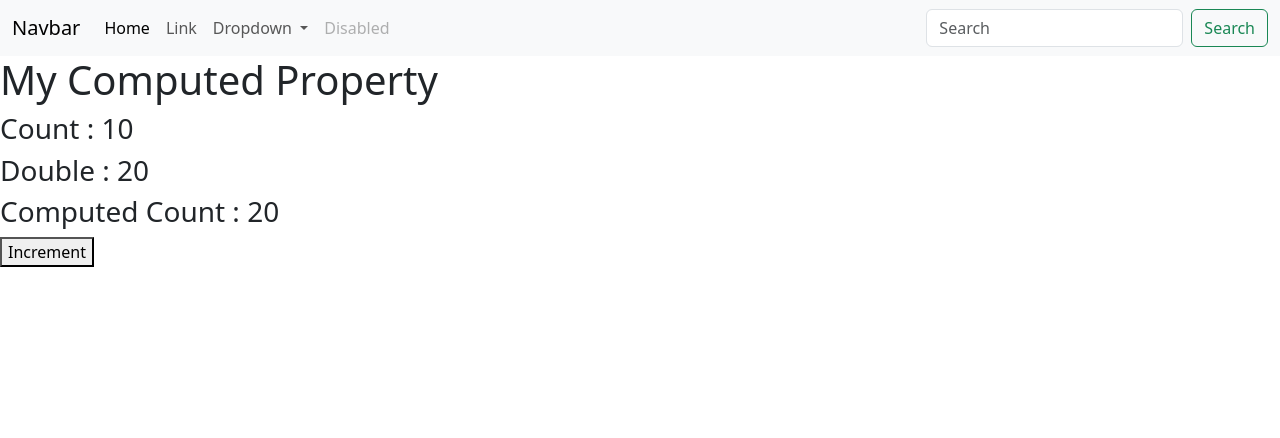
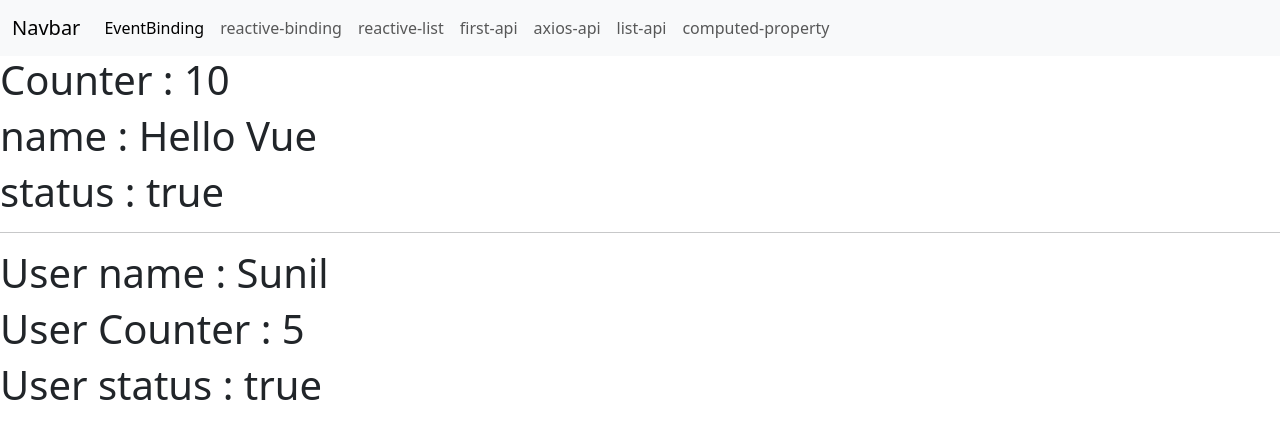
Before and after one commit to raniganj/myvueproject3, a Vue app: page / in a window 1280 px wide. Shown: the top 438 px of the page. Built offline with nearby package versions, Linux system fonts and the light colour scheme.

Commit message:
basic routing

```diff
--- a/src/App.vue
+++ b/src/App.vue
@@ -1,10 +1,40 @@
 <script setup>
 import MyNavbar from './components/MyNavbar.vue'
+import MyDataBinding from './components/MyDataBinding.vue'
+import MyEventBinding from './components/MyEventBinding.vue'
+import MyReactiveBinding from './components/MyReactiveBinding.vue'
+import MyReactiveList from './components/MyReactiveList.vue'
+import MyFirstApi from './components/MyFirstApi.vue'
+import MyAxiosApi from './components/MyAxiosApi.vue'
+import MyListApi from './components/MyListApi.vue'
 import MyComputedProperty from './components/MyComputedProperty.vue'
+import NotFound from './components/NotFound.vue'
+import { computed, ref } from 'vue'
+
+const routes = {
+  '/': MyDataBinding,
+  '/event-binding': MyEventBinding,
+  '/reactive-binding': MyReactiveBinding,
+  '/reactive-list': MyReactiveList,
+  '/first-api': MyFirstApi,
+  '/axios-api': MyAxiosApi,
+  '/list-api': MyListApi,
+  '/computed-property': MyComputedProperty
+}
+
+const currentPath = ref(window.location.hash)
+
+const currentView = computed(() => {
+  return routes[currentPath.value.slice(1) || '/'] || NotFound
+})
+
+window.addEventListener('hashchange', () => {
+  currentPath.value = window.location.hash
+})
 </script>
 
 <template>
   <MyNavbar />
 
-  <MyComputedProperty />
+  <component :is="currentView" />
 </template>
--- a/src/components/MyNavbar.vue
+++ b/src/components/MyNavbar.vue
@@ -18,36 +18,27 @@
       <div class="collapse navbar-collapse" id="navbarSupportedContent">
         <ul class="navbar-nav me-auto mb-2 mb-lg-0">
           <li class="nav-item">
-            <a class="nav-link active" aria-current="page" href="#">Home</a>
+            <a class="nav-link active" aria-current="page" href="#/event-binding">EventBinding</a>
           </li>
           <li class="nav-item">
-            <a class="nav-link" href="#">Link</a>
-          </li>
-          <li class="nav-item dropdown">
-            <a
-              class="nav-link dropdown-toggle"
-              href="#"
-              role="button"
-              data-bs-toggle="dropdown"
-              aria-expanded="false"
-            >
-              Dropdown
-            </a>
-            <ul class="dropdown-menu">
-              <li><a class="dropdown-item" href="#">Action</a></li>
-              <li><a class="dropdown-item" href="#">Another action</a></li>
-              <li><hr class="dropdown-divider" /></li>
-              <li><a class="dropdown-item" href="#">Something else here</a></li>
-            </ul>
+            <a class="nav-link" href="#/reactive-binding">reactive-binding</a>
           </li>
           <li class="nav-item">
-            <a class="nav-link disabled">Disabled</a>
+            <a class="nav-link" href="#/reactive-list">reactive-list</a>
+          </li>
+          <li class="nav-item">
+            <a class="nav-link" href="#/first-api">first-api</a>
+          </li>
+          <li class="nav-item">
+            <a class="nav-link" href="#/axios-api">axios-api</a>
+          </li>
+          <li class="nav-item">
+            <a class="nav-link" href="#/list-api">list-api</a>
+          </li>
+          <li class="nav-item">
+            <a class="nav-link" href="#/computed-property">computed-property</a>
           </li>
         </ul>
-        <form class="d-flex" role="search">
-          <input class="form-control me-2" type="search" placeholder="Search" aria-label="Search" />
-          <button class="btn btn-outline-success" type="submit">Search</button>
-        </form>
       </div>
     </div>
   </nav>
--- /dev/null
+++ b/src/components/NotFound.vue
@@ -0,0 +1,3 @@
+<template>
+  <h1>Page not found</h1>
+</template>
```
